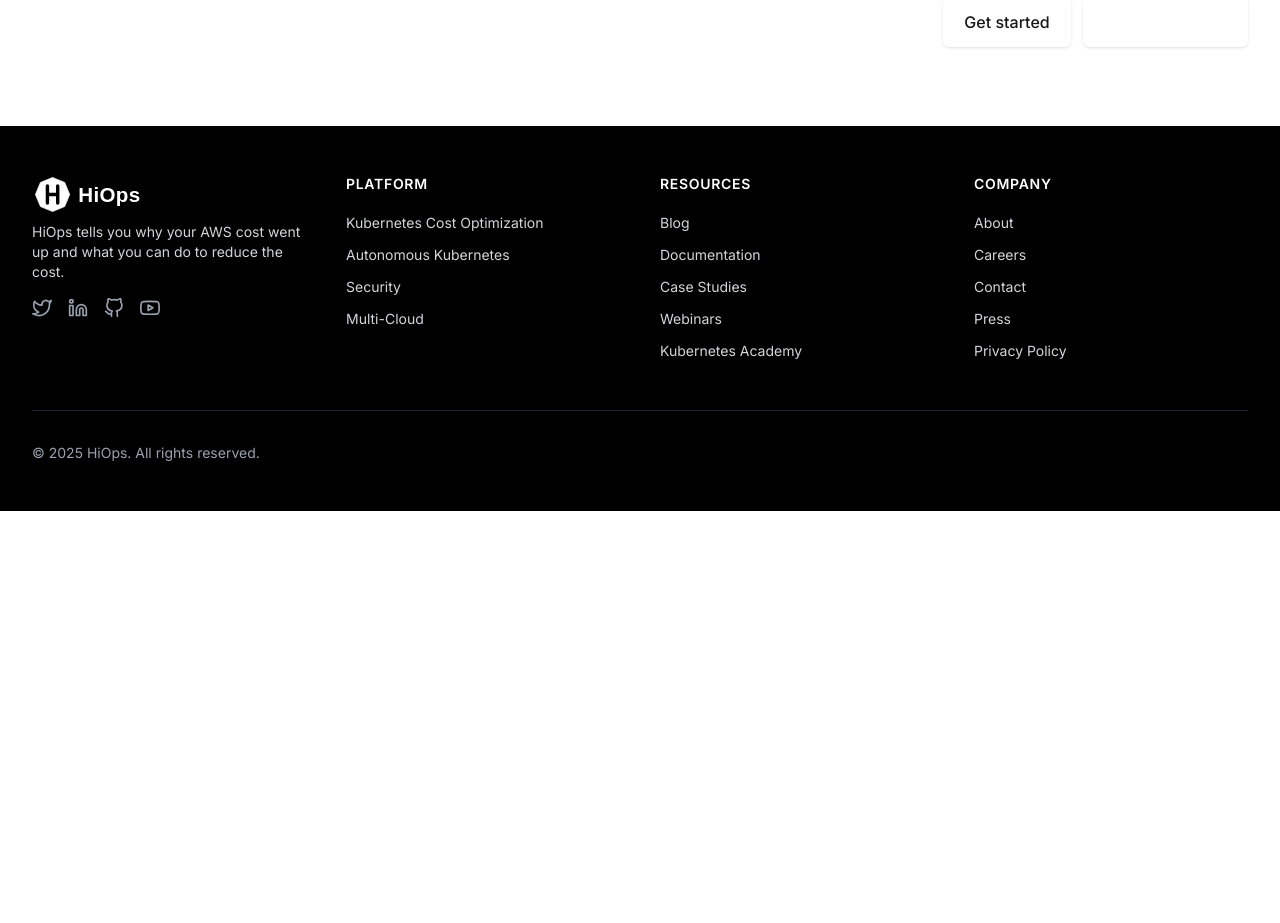
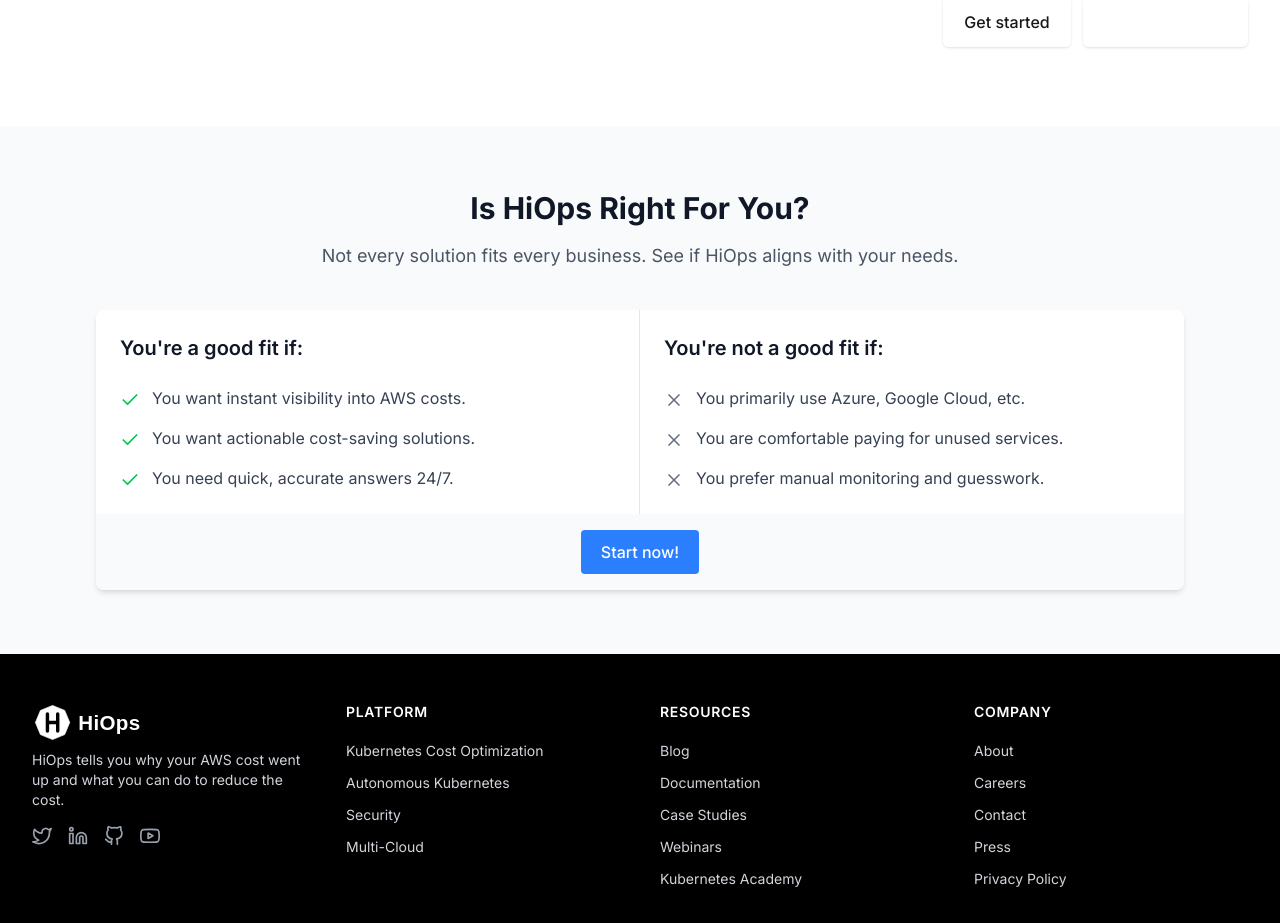
Before and after one commit to Dpakkk/Hiops, a Next.js app: page / in a window 1280 px wide. Shown: the part 2560-3483 px from the top of the page. Before the commit the page ends 3071 px from the top, so only its background shows below. Built offline with nearby package versions, Linux system fonts and the light colour scheme.

Commit message:
do and don't section added

```diff
--- a/src/app/page.tsx
+++ b/src/app/page.tsx
@@ -1,6 +1,7 @@
 import HeroSection from '@/components/HeroSection';
 import FeaturesSection from '@/components/FeaturesSection';
 import TestimonialsSection from '@/components/TestimonialsSection';
+import WhyHiops from '@/components/WhyHiops'
 import CTASection from '@/components/CTASection';
 import type { Metadata } from 'next';
 
@@ -16,6 +17,7 @@
       <FeaturesSection />
       <TestimonialsSection />
       <CTASection />
+      <WhyHiops />
     </div>
   );
 }
--- /dev/null
+++ b/src/components/WhyHiops.tsx
@@ -0,0 +1,71 @@
+import { FiCheck, FiX } from 'react-icons/fi';
+
+const MlOpsRightForYou: React.FC = () => {
+  const goodFits = [
+    "You want instant visibility into AWS costs.",
+    "You want actionable cost-saving solutions.",
+    "You need quick, accurate answers 24/7."
+  ];
+
+  const badFits = [
+    "You primarily use Azure, Google Cloud, etc.",
+    "You are comfortable paying for unused services.",
+    "You prefer manual monitoring and guesswork."
+  ];
+
+  return (
+    <section className="py-16 bg-gray-50">
+      <div className="max-w-6xl mx-auto px-4 sm:px-6 lg:px-8">
+        <div className="text-center mb-10">
+          <h2 className="text-3xl font-bold text-gray-900 mb-4">Is HiOps Right For You?</h2>
+          <p className="text-lg text-gray-600 max-w-3xl mx-auto">
+            Not every solution fits every business. See if HiOps aligns with your needs.
+          </p>
+        </div>
+
+        <div className="bg-white rounded-lg shadow-md overflow-hidden">
+          <div className="grid md:grid-cols-2 divide-y md:divide-y-0 md:divide-x divide-gray-200">
+            <div className="p-6">
+              <h3 className="text-xl font-semibold text-gray-900 mb-6">You&apos;re a good fit if:</h3>
+              <ul className="space-y-4">
+                {goodFits.map((item, index) => (
+                  <li key={index} className="flex items-start">
+                    <span className="text-green-500 mr-3 mt-1">
+                      <FiCheck className="h-5 w-5" />
+                    </span>
+                    <span className="text-gray-700">{item}</span>
+                  </li>
+                ))}
+              </ul>
+            </div>
+
+            <div className="p-6">
+              <h3 className="text-xl font-semibold text-gray-900 mb-6">You&apos;re not a good fit if:</h3>
+              <ul className="space-y-4">
+                {badFits.map((item, index) => (
+                  <li key={index} className="flex items-start">
+                    <span className="text-gray-500 mr-3 mt-1">
+                      <FiX className="h-5 w-5" />
+                    </span>
+                    <span className="text-gray-700">{item}</span>
+                  </li>
+                ))}
+              </ul>
+            </div>
+          </div>
+
+          <div className="p-4 bg-gray-50 flex justify-center">
+            <a
+              href="/signup"
+              className="btn btn-sm btn-primary"
+            >
+              Start now!
+            </a>
+          </div>
+        </div>
+      </div>
+    </section>
+  );
+};
+
+export default MlOpsRightForYou;
```
